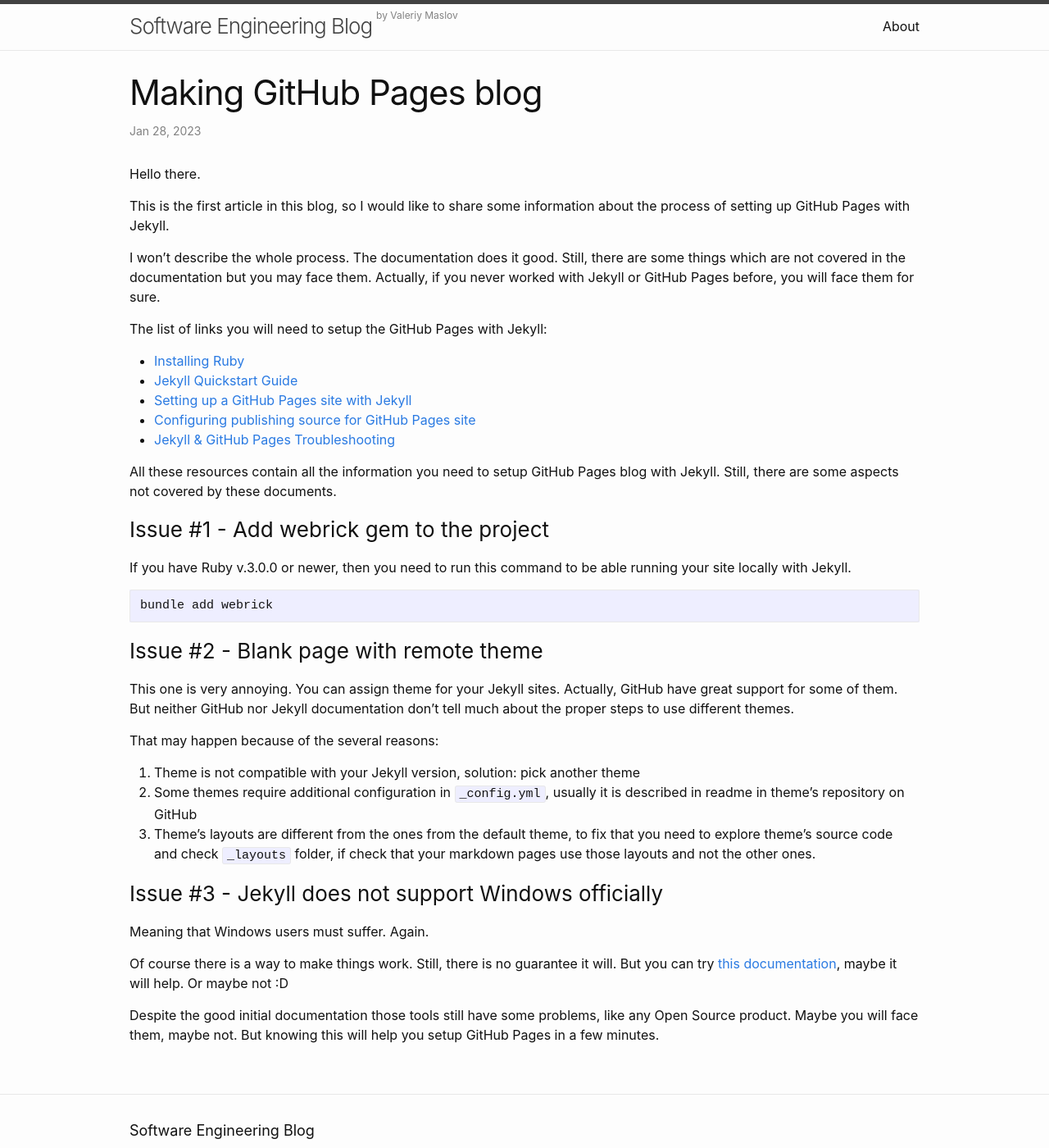
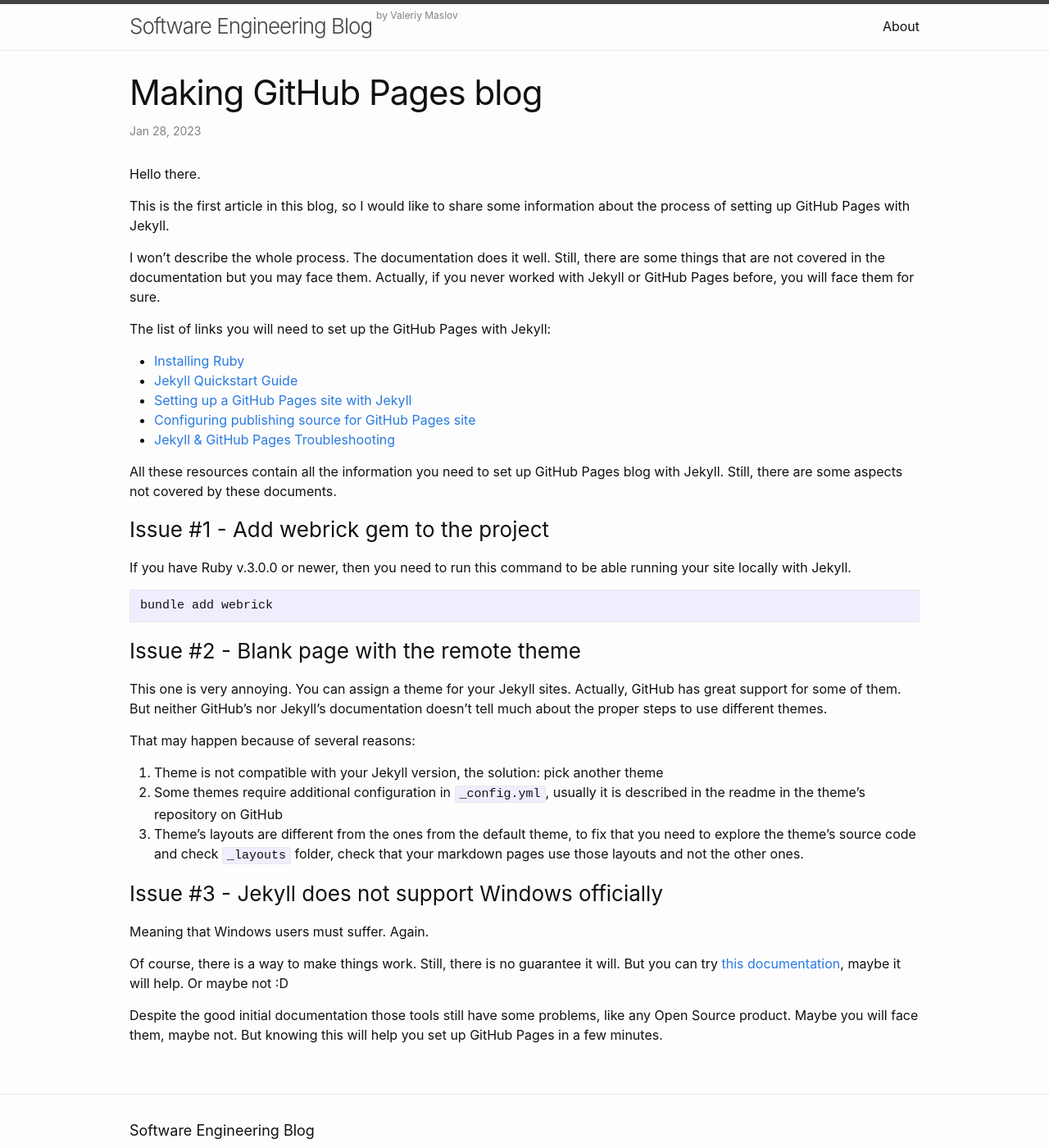
Before and after one commit to valeriy-maslov/valeriy-maslov.github.io, a Jekyll site: the page built from _posts/2023-01-28-making-ghp-blog.markdown, in a window 1280 px wide and 1400 px high. Shown: the whole window at 82% size. Built offline with Jekyll 4.4.1, drawn with Linux system fonts in a browser that asks for light colours.

Commit message:
Mistakes fixed

````diff
--- a/_posts/2023-01-28-making-ghp-blog.markdown
+++ b/_posts/2023-01-28-making-ghp-blog.markdown
@@ -12,12 +12,12 @@ This is the first article in this blog, so I would like to share
 some information about the process
 of setting up GitHub Pages with Jekyll.
 
-I won't describe the whole process. The documentation does it good.
-Still, there are some things which are not covered in the documentation
+I won't describe the whole process. The documentation does it well.
+Still, there are some things that are not covered in the documentation
 but you may face them. Actually, if you never worked with Jekyll or
 GitHub Pages before, you will face them for sure.
 
-The list of links you will need to setup the GitHub Pages with Jekyll:
+The list of links you will need to set up the GitHub Pages with Jekyll:
 
 - [Installing Ruby][installing-ruby]
 - [Jekyll Quickstart Guide][jekyll-docs]
@@ -25,7 +25,7 @@ The list of links you will need to setup the GitHub Pages with Jekyll:
 - [Configuring publishing source for GitHub Pages site][ghp-publishing-source]
 - [Jekyll & GitHub Pages Troubleshooting][ghp-troubleshooting]
 
-All these resources contain all the information you need to setup GitHub Pages blog with Jekyll.
+All these resources contain all the information you need to set up GitHub Pages blog with Jekyll.
 Still, there are some aspects not covered by these documents.
 
 ### Issue #1 - Add webrick gem to the project
@@ -33,32 +33,32 @@ Still, there are some aspects not covered by these documents.
 If you have Ruby v.3.0.0 or newer, then you need to run this command to be able
 running your site locally with Jekyll.
 
-```ruby
+```shell
 bundle add webrick
 ```
 
-### Issue #2 - Blank page with remote theme
+### Issue #2 - Blank page with the remote theme
 
-This one is very annoying. You can assign theme for your Jekyll sites.
-Actually, GitHub have great support for some of them. But neither GitHub nor Jekyll
-documentation don't tell much about the proper steps to use different themes.
+This one is very annoying. You can assign a theme for your Jekyll sites.
+Actually, GitHub has great support for some of them. But neither GitHub's nor Jekyll's
+documentation doesn't tell much about the proper steps to use different themes.
 
-That may happen because of the several reasons:
-1. Theme is not compatible with your Jekyll version, solution: pick another theme
-2. Some themes require additional configuration in `_config.yml`, usually it is described in readme in theme's repository on GitHub
+That may happen because of several reasons:
+1. Theme is not compatible with your Jekyll version, the solution: pick another theme
+2. Some themes require additional configuration in `_config.yml`, usually it is described in the readme in the theme's repository on GitHub
 3. Theme's layouts are different from the ones from the default theme,
-to fix that you need to explore theme's source code and check `_layouts` folder,
-if check that your markdown pages use those layouts and not the other ones.
+   to fix that you need to explore the theme's source code and check `_layouts` folder,
+   check that your markdown pages use those layouts and not the other ones.
 
 ### Issue #3 - Jekyll does not support Windows officially
 
 Meaning that Windows users must suffer. Again.
 
-Of course there is a way to make things work. Still, there is no guarantee it will.
+Of course, there is a way to make things work. Still, there is no guarantee it will.
 But you can try [this documentation][jekyll-win], maybe it will help. Or maybe not :D
 
 Despite the good initial documentation those tools still have some problems, like any Open Source product.
-Maybe you will face them, maybe not. But knowing this will help you setup GitHub Pages in
+Maybe you will face them, maybe not. But knowing this will help you set up GitHub Pages in
 a few minutes.
 
 
````
